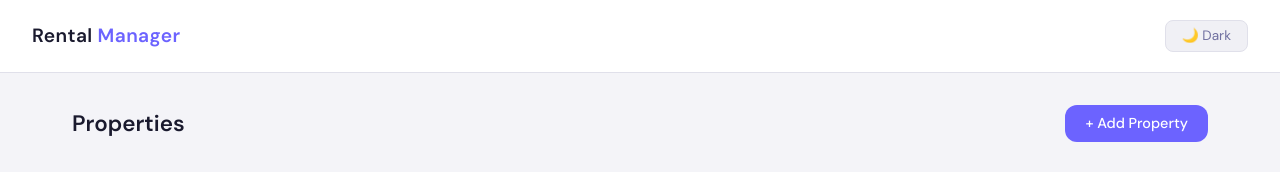
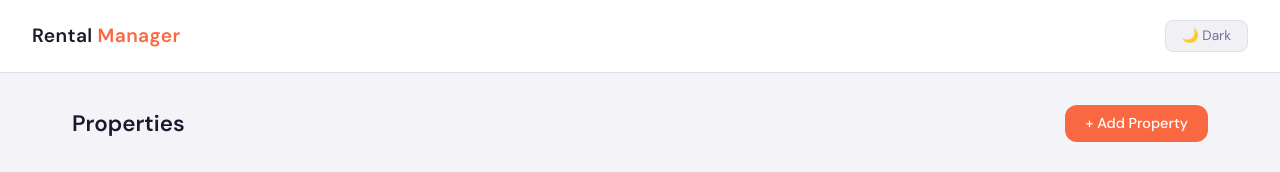
Before and after one commit to Loryt55/Sakura-2-frontend, an Angular app: page / in a window 1280 px wide. Shown: the top 172 px of the page. Built offline with nearby package versions, Linux system fonts and the light colour scheme; no server answers.

Commit message:
style(styles): update text colors

```diff
--- a/src/styles.scss
+++ b/src/styles.scss
@@ -6,8 +6,8 @@
   --surface: #ffffff;
   --surface-hover: #f0f0f5;
   --border: #e0e0ea;
-  --accent: #6c63ff;
-  --accent-hover: #857dff;
+  --accent: #fa6842;
+  --accent-hover: #6c63ff;
   --danger: #e05555;
   --success: #22a85a;
   --text: #1a1a2e;
```
